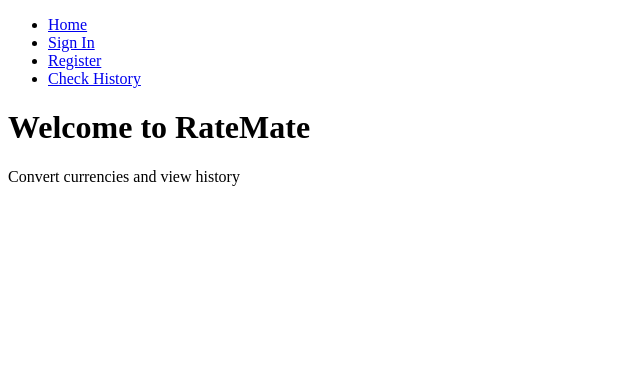
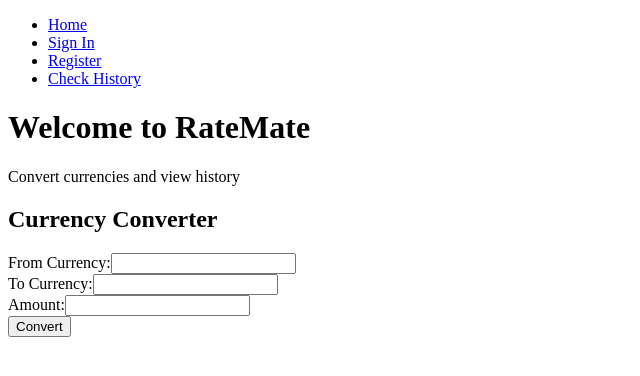
Before and after one commit to heshamelmasry77/RateMate-front-end, a React (Vite) app: page / in a window 1280 px wide. Shown: the top 376 px of the page, without its empty margins (0-640 px from the left). Built offline with nearby package versions, Linux system fonts and the light colour scheme; sample sign-in values are in the browser's storage.

Commit message:
initial work for the currency conversion - improvements

```diff
--- /dev/null
+++ b/src/components/CurrencyConverter.jsx
@@ -0,0 +1,72 @@
+import { useState } from "react";
+import { useDispatch, useSelector } from "react-redux";
+import { convert } from "../store/conversionSlice";
+
+const CurrencyConverter = () => {
+  const [from, setFrom] = useState("");
+  const [to, setTo] = useState("");
+  const [amount, setAmount] = useState("");
+
+  const dispatch = useDispatch();
+  const { convertedAmount, exchangeRate, loading, error } = useSelector(
+    (state) => state.conversion
+  );
+
+  const handleSubmit = (e) => {
+    e.preventDefault();
+    dispatch(convert(from, to, amount));
+  };
+
+  return (
+    <div className="currency-converter">
+      <h2>Currency Converter</h2>
+      <form onSubmit={handleSubmit}>
+        <div>
+          <label htmlFor="from">From Currency:</label>
+          <input
+            id="from"
+            type="text"
+            value={from}
+            onChange={(e) => setFrom(e.target.value)}
+            required
+          />
+        </div>
+        <div>
+          <label htmlFor="to">To Currency:</label>
+          <input
+            id="to"
+            type="text"
+            value={to}
+            onChange={(e) => setTo(e.target.value)}
+            required
+          />
+        </div>
+        <div>
+          <label htmlFor="amount">Amount:</label>
+          <input
+            id="amount"
+            type="number"
+            value={amount}
+            onChange={(e) => setAmount(e.target.value)}
+            required
+          />
+        </div>
+        <button type="submit" disabled={loading}>
+          {loading ? "Converting..." : "Convert"}
+        </button>
+      </form>
+
+      {error && <p>Error: {error}</p>}
+      {convertedAmount && (
+        <div>
+          <p>
+            {amount} {from} is equivalent to {convertedAmount} {to}
+          </p>
+          <p>Exchange Rate: {exchangeRate}</p>
+        </div>
+      )}
+    </div>
+  );
+};
+
+export default CurrencyConverter;
--- a/src/pages/HomePage.jsx
+++ b/src/pages/HomePage.jsx
@@ -1,8 +1,11 @@
+import CurrencyConverter from "../components/CurrencyConverter";
+
 function HomePage() {
   return (
     <div>
       <h1>Welcome to RateMate</h1>
       <p>Convert currencies and view history</p>
+      <CurrencyConverter />
     </div>
   );
 }
--- /dev/null
+++ b/src/services/currencyService.js
@@ -0,0 +1,28 @@
+const API_BASE_URL = "http://localhost:3000/api/v1";
+
+export const convertCurrency = async (from, to, amount) => {
+  // Ensure currency codes are uppercase
+  const fromCurrency = from.toUpperCase();
+  const toCurrency = to.toUpperCase();
+
+  const response = await fetch(`${API_BASE_URL}/convert`, {
+    method: "POST",
+    headers: {
+      "Content-Type": "application/json",
+      Authorization: `Bearer ${localStorage.getItem("token")}`, // Using token as it's a protected route and requires authentication
+    },
+    body: JSON.stringify({
+      from: fromCurrency,
+      to: toCurrency,
+      amount,
+    }),
+  });
+
+  const data = await response.json(); // Await the resolution of the JSON promise
+
+  if (!response.ok) {
+    throw new Error(data.error ? data.error : "Failed to convert currency");
+  }
+
+  return data; // Return the resolved data, which contains converted amount and exchange rate
+};
--- /dev/null
+++ b/src/store/conversionSlice.js
@@ -0,0 +1,47 @@
+import { createSlice } from "@reduxjs/toolkit";
+import { convertCurrency } from "../services/currencyService";
+
+const initialState = {
+  from: "",
+  to: "",
+  amount: 0,
+  convertedAmount: null,
+  exchangeRate: null,
+  error: null,
+  loading: false,
+};
+
+const conversionSlice = createSlice({
+  name: "conversion",
+  initialState,
+  reducers: {
+    startConversion: (state) => {
+      state.loading = true;
+      state.error = null;
+    },
+    conversionSuccess: (state, action) => {
+      state.loading = false;
+      state.convertedAmount = action.payload.converted_amount;
+      state.exchangeRate = action.payload.exchange_rate;
+    },
+    conversionFailed: (state, action) => {
+      state.loading = false;
+      state.error = action.payload;
+    },
+  },
+});
+
+export const { startConversion, conversionSuccess, conversionFailed } =
+  conversionSlice.actions;
+
+export const convert = (from, to, amount) => async (dispatch) => {
+  try {
+    dispatch(startConversion());
+    const data = await convertCurrency(from, to, amount);
+    dispatch(conversionSuccess(data));
+  } catch (error) {
+    dispatch(conversionFailed(error.message));
+  }
+};
+
+export default conversionSlice.reducer;
--- a/src/store/store.js
+++ b/src/store/store.js
@@ -1,9 +1,11 @@
 import { configureStore } from "@reduxjs/toolkit";
 import authSlice from "./authSlice.js"; // Import the slice from store folder
+import conversionSlice from "./conversionSlice.js"; // Import the slice from store folder
 
 const store = configureStore({
   reducer: {
-    auth: authSlice, // RegisterPage the counter reducer
+    auth: authSlice,
+    conversion: conversionSlice,
   },
 });
 
```
